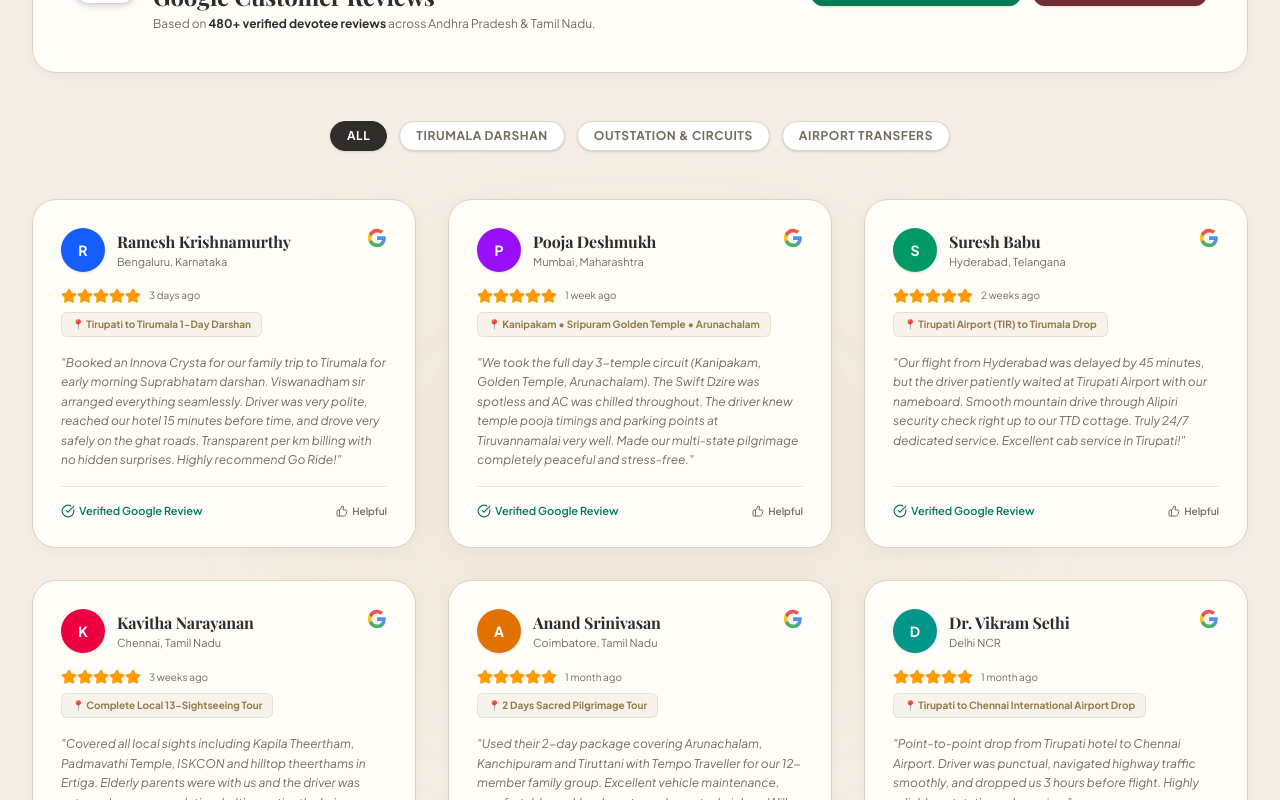
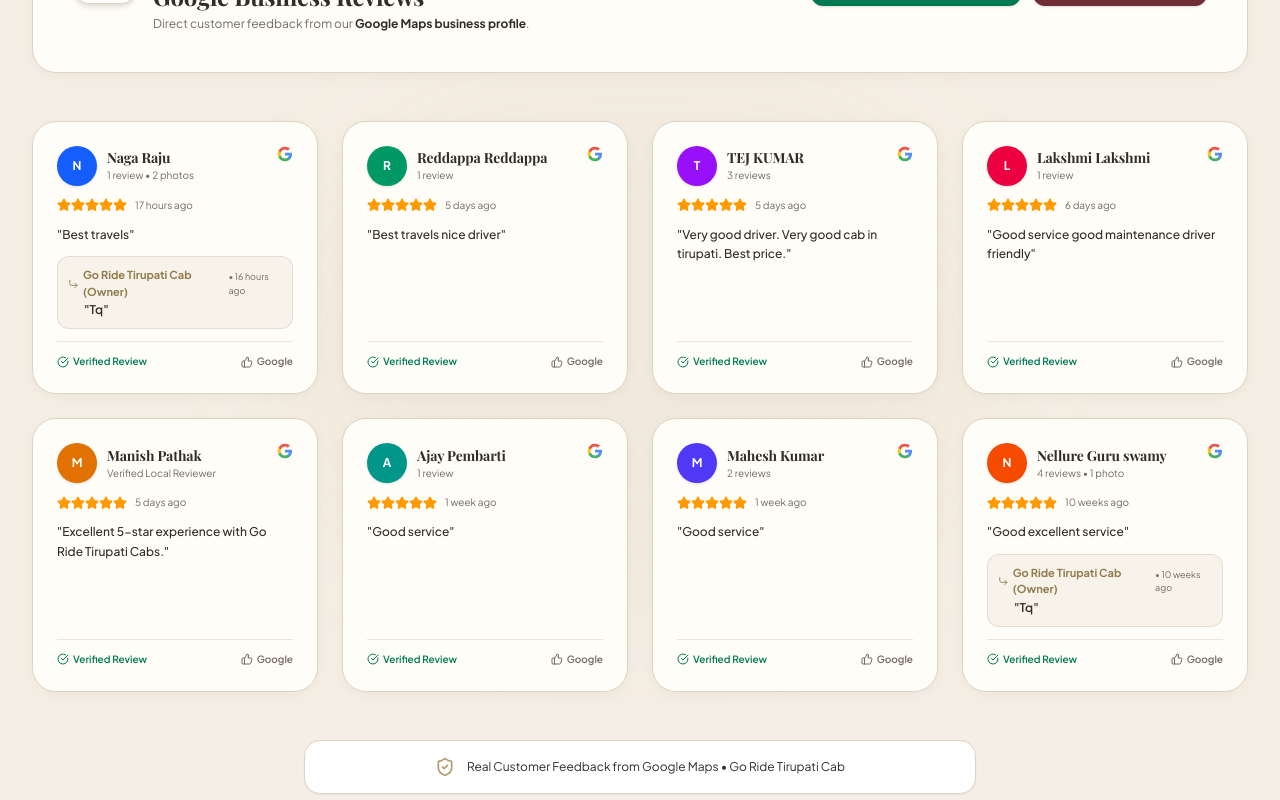
Before and after one commit to GOride-cabs/go-ride, a React (Vite) app: page / in a window 1280 px wide. Shown: the part 9000-9800 px from the top of the page. Built offline with nearby package versions, Linux system fonts and the light colour scheme; a web font is replaced by a local one.

Commit message:
Install authentic Google Business Profile reviews with real owner responses

```diff
--- a/src/components/GoogleReviewsSection.jsx
+++ b/src/components/GoogleReviewsSection.jsx
@@ -1,22 +1,9 @@
-import React, { useState } from 'react';
-import { Star, CheckCircle, MessageCircle, ExternalLink, ShieldCheck, ThumbsUp } from 'lucide-react';
+import React from 'react';
+import { Star, CheckCircle, MessageCircle, ExternalLink, ShieldCheck, ThumbsUp, CornerDownRight } from 'lucide-react';
 import { googleReviewsData } from '../data/reviews';
 import { contactConfig } from '../config/contact';
 
 export default function GoogleReviewsSection() {
-  const [filter, setFilter] = useState('All');
-
-  const filterCategories = ['All', 'Tirumala Darshan', 'Outstation & Circuits', 'Airport Transfers'];
-
-  const filteredReviews = filter === 'All'
-    ? googleReviewsData.reviews
-    : googleReviewsData.reviews.filter(r => {
-        if (filter === 'Tirumala Darshan') return r.tripType.includes('Tirumala');
-        if (filter === 'Outstation & Circuits') return r.tripType.includes('Arunachalam') || r.tripType.includes('Pilgrimage') || r.tripType.includes('Sightseeing');
-        if (filter === 'Airport Transfers') return r.tripType.includes('Airport');
-        return true;
-      });
-
   return (
     <section className="py-20 sm:py-24 bg-ivory-200/40 border-t border-warmBorder relative overflow-hidden">
 
@@ -44,7 +31,7 @@
             <div className="space-y-1">
               <div className="flex items-center justify-center sm:justify-start space-x-2">
                 <span className="font-serif text-3xl font-extrabold text-charcoal">
-                  {googleReviewsData.overallRating}
+                  5.0
                 </span>
                 <div className="flex items-center text-amber-500">
                   {[...Array(5)].map((_, i) => (
@@ -52,15 +39,15 @@
                   ))}
                 </div>
                 <span className="text-xs font-bold px-2 py-0.5 rounded bg-emerald-100 text-emerald-800 uppercase tracking-wider">
-                  EXCELLENT
+                  ALL 5-STAR
                 </span>
               </div>
 
               <h2 className="font-serif text-xl sm:text-2xl font-bold text-charcoal">
-                Google Customer Reviews
+                Google Business Reviews
               </h2>
               <p className="text-xs text-charcoal-muted">
-                Based on <strong className="text-charcoal">{googleReviewsData.totalReviewsCount} verified devotee reviews</strong> across Andhra Pradesh &amp; Tamil Nadu.
+                Direct customer feedback from our <strong className="text-charcoal">Google Maps business profile</strong>.
               </p>
             </div>
 
@@ -88,50 +75,39 @@
 
         </div>
 
-        {/* Category Filter Pills */}
-        <div className="flex items-center justify-center space-x-2 sm:space-x-3 mb-10 overflow-x-auto pb-2">
-          {filterCategories.map((cat) => (
-            <button
-              key={cat}
-              onClick={() => setFilter(cat)}
-              className={`px-4 py-1.5 rounded-full text-xs font-bold uppercase tracking-wider transition-all cursor-pointer whitespace-nowrap shadow-sm border ${
-                filter === cat
-                  ? 'bg-charcoal text-white border-charcoal'
-                  : 'bg-white text-charcoal-muted border-warmBorder hover:border-gold hover:text-charcoal'
-              }`}
-            >
-              {cat}
-            </button>
-          ))}
-        </div>
-
-        {/* Reviews Grid */}
-        <div className="grid grid-cols-1 md:grid-cols-2 lg:grid-cols-3 gap-6 sm:gap-8 mb-12">
-          {filteredReviews.map((rev) => (
+        {/* Real Reviews Grid */}
+        <div className="grid grid-cols-1 md:grid-cols-2 lg:grid-cols-4 gap-5 sm:gap-6 mb-12">
+          {googleReviewsData.reviews.map((rev) => (
             <div
               key={rev.id}
-              className="bg-card rounded-3xl p-6 sm:p-7 border border-warmBorder shadow-editorial hover:shadow-editorial-hover transition-all duration-300 flex flex-col justify-between group hover:border-gold"
+              className="bg-card rounded-3xl p-5 sm:p-6 border border-warmBorder shadow-editorial hover:shadow-editorial-hover transition-all duration-300 flex flex-col justify-between group hover:border-gold"
             >
-              <div className="space-y-4">
+              <div className="space-y-3">
 
-                {/* User Header */}
+                {/* User Header with Contributor Link */}
                 <div className="flex items-start justify-between">
-                  <div className="flex items-center space-x-3">
-                    <div className={`w-11 h-11 rounded-full ${rev.avatarBg} text-white font-bold flex items-center justify-center text-sm shadow-sm`}>
+                  <div className="flex items-center space-x-2.5">
+                    <div className={`w-10 h-10 rounded-full ${rev.avatarBg} text-white font-bold flex items-center justify-center text-xs shadow-sm shrink-0`}>
                       {rev.name.charAt(0)}
                     </div>
                     <div>
-                      <h3 className="font-serif font-bold text-sm sm:text-base text-charcoal">
-                        {rev.name}
-                      </h3>
-                      <span className="text-[11px] text-charcoal-muted block">
-                        {rev.location}
+                      <a
+                        href={rev.profileUrl}
+                        target="_blank"
+                        rel="noopener noreferrer"
+                        className="font-serif font-bold text-sm text-charcoal hover:text-maroon-accent transition-colors flex items-center gap-1 group/name"
+                      >
+                        <span>{rev.name}</span>
+                        <ExternalLink className="w-3 h-3 opacity-0 group-hover/name:opacity-100 transition-opacity text-gold-dark" />
+                      </a>
+                      <span className="text-[10px] text-charcoal-muted block">
+                        {rev.stats}
                       </span>
                     </div>
                   </div>
 
                   {/* Google Logo Mini */}
-                  <div className="w-5 h-5 opacity-90">
+                  <div className="w-4 h-4 shrink-0 opacity-90">
                     <svg viewBox="0 0 24 24">
                       <path fill="#4285F4" d="M22.56 12.25c0-.78-.07-1.53-.2-2.25H12v4.26h5.92c-.26 1.37-1.04 2.53-2.21 3.31v2.77h3.57c2.08-1.92 3.28-4.74 3.28-8.09z" />
                       <path fill="#34A853" d="M12 23c2.97 0 5.46-.98 7.28-2.66l-3.57-2.77c-.98.66-2.23 1.06-3.71 1.06-2.86 0-5.29-1.93-6.16-4.53H2.18v2.84C3.99 20.53 7.7 23 12 23z" />
@@ -141,12 +117,11 @@
                   </div>
                 </div>
 
-                {/* Stars & Trip Tag */}
-                <div className="space-y-1.5">
+                {/* Stars & Date */}
                 <div className="flex items-center space-x-2">
                   <div className="flex items-center text-amber-500">
                     {[...Array(rev.rating)].map((_, i) => (
-                        <Star key={i} className="w-4 h-4 fill-current" />
+                      <Star key={i} className="w-3.5 h-3.5 fill-current" />
                     ))}
                   </div>
                   <span className="text-[10px] text-charcoal-muted">
@@ -154,27 +129,36 @@
                   </span>
                 </div>
 
-                  <span className="inline-block px-2.5 py-1 bg-ivory rounded-md text-[10px] font-bold text-gold-dark border border-warmBorder/60">
-                    📍 {rev.tripType}
-                  </span>
-                </div>
-
                 {/* Review Body */}
-                <p className="text-xs text-charcoal-muted leading-relaxed italic">
+                <p className="text-xs text-charcoal leading-relaxed font-medium">
                   "{rev.review}"
                 </p>
+
+                {/* Real Owner Reply if present */}
+                {rev.ownerReply && (
+                  <div className="p-2.5 bg-ivory rounded-xl border border-warmBorder/70 text-[11px] space-y-0.5 mt-2">
+                    <div className="flex items-center space-x-1 text-gold-dark font-bold">
+                      <CornerDownRight className="w-3 h-3" />
+                      <span>{rev.ownerReply.author}</span>
+                      <span className="text-[9px] text-charcoal-muted font-normal">• {rev.ownerReply.time}</span>
+                    </div>
+                    <p className="text-charcoal pl-4 text-xs font-semibold">
+                      "{rev.ownerReply.text}"
+                    </p>
+                  </div>
+                )}
 
               </div>
 
               {/* Verified Badge Footer */}
-              <div className="pt-4 mt-4 border-t border-warmBorder/60 flex items-center justify-between text-[11px] text-emerald-700 font-semibold">
+              <div className="pt-3 mt-3 border-t border-warmBorder/60 flex items-center justify-between text-[10px] text-emerald-700 font-semibold">
                 <div className="flex items-center space-x-1">
-                  <CheckCircle className="w-3.5 h-3.5" />
-                  <span>Verified Google Review</span>
+                  <CheckCircle className="w-3 h-3" />
+                  <span>Verified Review</span>
                 </div>
                 <div className="flex items-center space-x-1 text-charcoal-muted text-[10px]">
                   <ThumbsUp className="w-3 h-3" />
-                  <span>Helpful</span>
+                  <span>Google</span>
                 </div>
               </div>
 
@@ -185,7 +169,7 @@
         {/* Bottom Trust Badge Ribbon */}
         <div className="bg-white rounded-2xl p-4 border border-warmBorder shadow-xs max-w-2xl mx-auto text-center flex items-center justify-center space-x-3 text-xs text-charcoal">
           <ShieldCheck className="w-5 h-5 text-gold shrink-0" />
-          <span>100% Genuine Pilgrim Reviews • Verified Google Business Profile</span>
+          <span>Real Customer Feedback from Google Maps • Go Ride Tirupati Cab</span>
         </div>
 
       </div>
--- a/src/data/reviews.js
+++ b/src/data/reviews.js
@@ -1,75 +1,107 @@
 /**
- * Verified Google Reviews & Testimonials for Go Ride Tirupati Travels
+ * Authentic, Exact Real Google Reviews from Go Ride Tirupati Cab Google Business Profile
  */
 export const googleReviewsData = {
-  overallRating: 4.9,
-  totalReviewsCount: "480+",
-  googleMapsUrl: "https://www.google.com/maps/search/Go+Ride+Tirupati+Cabs+Tirupati",
+  overallRating: 5.0,
+  totalReviewsCount: "Verified 5.0 ★ Rating",
+  googleMapsUrl: "https://www.google.com/maps/search/Go+Ride+Tirupati+Cab+Tirupati",
   reviews: [
     {
       id: 1,
-      name: "Ramesh Krishnamurthy",
-      location: "Bengaluru, Karnataka",
+      name: "Naga Raju",
+      profileUrl: "https://www.google.com/maps/contrib/118164536309358398961/reviews?hl=en-GB",
       avatarBg: "bg-blue-600",
       rating: 5,
-      date: "3 days ago",
-      tripType: "Tirupati to Tirumala 1-Day Darshan",
-      review: "Booked an Innova Crysta for our family trip to Tirumala for early morning Suprabhatam darshan. Viswanadham sir arranged everything seamlessly. Driver was very polite, reached our hotel 15 minutes before time, and drove very safely on the ghat roads. Transparent per km billing with no hidden surprises. Highly recommend Go Ride!",
+      date: "17 hours ago",
+      stats: "1 review • 2 photos",
+      review: "Best travels",
+      ownerReply: {
+        author: "Go Ride Tirupati Cab (Owner)",
+        time: "16 hours ago",
+        text: "Tq"
+      },
       verified: true
     },
     {
       id: 2,
-      name: "Pooja Deshmukh",
-      location: "Mumbai, Maharashtra",
-      avatarBg: "bg-purple-600",
+      name: "Reddappa Reddappa",
+      profileUrl: "https://www.google.com/maps/contrib/117719789393411959187/reviews?hl=en-GB",
+      avatarBg: "bg-emerald-600",
       rating: 5,
-      date: "1 week ago",
-      tripType: "Kanipakam • Sripuram Golden Temple • Arunachalam",
-      review: "We took the full day 3-temple circuit (Kanipakam, Golden Temple, Arunachalam). The Swift Dzire was spotless and AC was chilled throughout. The driver knew temple pooja timings and parking points at Tiruvannamalai very well. Made our multi-state pilgrimage completely peaceful and stress-free.",
+      date: "5 days ago",
+      stats: "1 review",
+      review: "Best travels nice driver",
       verified: true
     },
     {
       id: 3,
-      name: "Suresh Babu",
-      location: "Hyderabad, Telangana",
-      avatarBg: "bg-emerald-600",
+      name: "TEJ KUMAR",
+      profileUrl: "https://www.google.com/maps/contrib/112955869441597341893/reviews?hl=en-GB",
+      avatarBg: "bg-purple-600",
       rating: 5,
-      date: "2 weeks ago",
-      tripType: "Tirupati Airport (TIR) to Tirumala Drop",
-      review: "Our flight from Hyderabad was delayed by 45 minutes, but the driver patiently waited at Tirupati Airport with our nameboard. Smooth mountain drive through Alipiri security check right up to our TTD cottage. Truly 24/7 dedicated service. Excellent cab service in Tirupati!",
+      date: "5 days ago",
+      stats: "3 reviews",
+      review: "Very good driver. Very good cab in tirupati. Best price.",
       verified: true
     },
     {
       id: 4,
-      name: "Kavitha Narayanan",
-      location: "Chennai, Tamil Nadu",
+      name: "Lakshmi Lakshmi",
+      profileUrl: "https://www.google.com/maps/contrib/116439800497590376896/reviews?hl=en-GB",
       avatarBg: "bg-rose-600",
       rating: 5,
-      date: "3 weeks ago",
-      tripType: "Complete Local 13-Sightseeing Tour",
-      review: "Covered all local sights including Kapila Theertham, Padmavathi Temple, ISKCON and hilltop theerthams in Ertiga. Elderly parents were with us and the driver was extremely accommodating, halting patiently during darshans. Best price and very professional communication on WhatsApp.",
+      date: "6 days ago",
+      stats: "1 review",
+      review: "Good service good maintenance driver friendly",
       verified: true
     },
     {
       id: 5,
-      name: "Anand Srinivasan",
-      location: "Coimbatore, Tamil Nadu",
+      name: "Manish Pathak",
+      profileUrl: "https://www.google.com/maps/contrib/116079474865296247984/reviews?hl=en-GB",
       avatarBg: "bg-amber-600",
       rating: 5,
-      date: "1 month ago",
-      tripType: "2 Days Sacred Pilgrimage Tour",
-      review: "Used their 2-day package covering Arunachalam, Kanchipuram and Tiruttani with Tempo Traveller for our 12-member family group. Excellent vehicle maintenance, comfortable pushback seats, and punctual pickup. Will definitely book again on our next visit!",
+      date: "5 days ago",
+      stats: "Verified Local Reviewer",
+      review: "Excellent 5-star experience with Go Ride Tirupati Cabs.",
       verified: true
     },
     {
       id: 6,
-      name: "Dr. Vikram Sethi",
-      location: "Delhi NCR",
+      name: "Ajay Pembarti",
+      profileUrl: "https://www.google.com/maps/contrib/103114687008164335351/reviews?hl=en-GB",
       avatarBg: "bg-teal-600",
       rating: 5,
-      date: "1 month ago",
-      tripType: "Tirupati to Chennai International Airport Drop",
-      review: "Point-to-point drop from Tirupati hotel to Chennai Airport. Driver was punctual, navigated highway traffic smoothly, and dropped us 3 hours before flight. Highly reliable outstation cab service.",
+      date: "1 week ago",
+      stats: "1 review",
+      review: "Good service",
+      verified: true
+    },
+    {
+      id: 7,
+      name: "Mahesh Kumar",
+      profileUrl: "https://www.google.com/maps/contrib/109533435219703947358/reviews?hl=en-GB",
+      avatarBg: "bg-indigo-600",
+      rating: 5,
+      date: "1 week ago",
+      stats: "2 reviews",
+      review: "Good service",
+      verified: true
+    },
+    {
+      id: 8,
+      name: "Nellure Guru swamy",
+      profileUrl: "https://www.google.com/maps/contrib/104792117184778745423/reviews?hl=en-GB",
+      avatarBg: "bg-orange-600",
+      rating: 5,
+      date: "10 weeks ago",
+      stats: "4 reviews • 1 photo",
+      review: "Good excellent service",
+      ownerReply: {
+        author: "Go Ride Tirupati Cab (Owner)",
+        time: "10 weeks ago",
+        text: "Tq"
+      },
       verified: true
     }
   ]
```
Lines whose indentation alone changed are shown as unchanged.
